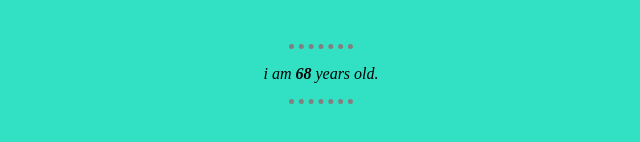
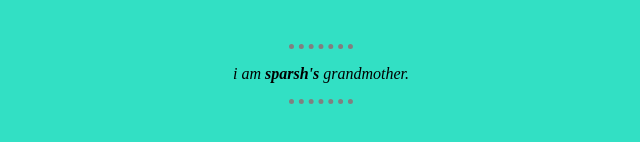
Before and after one commit to sparshtalaulikar/Legacy-Site, a plain HTML site: page nirmala.html in a window 1280 px wide. Shown: the part 130-272 px from the top of the page, 319-959 px from the left. Drawn offline with Linux system fonts and the light colour scheme.

Commit message:
Update nirmala.html

```diff
--- a/nirmala.html
+++ b/nirmala.html
@@ -8,7 +8,7 @@
   <body>
 <h1>nirmala talaulikar</h1>
 <hr>
-<p><em>i am <strong>68 </strong>years old. </em></p>
+<p><em>i am <strong>sparsh's </strong>grandmother. </em></p>
 <hr>
   </body>
 </html>
```
